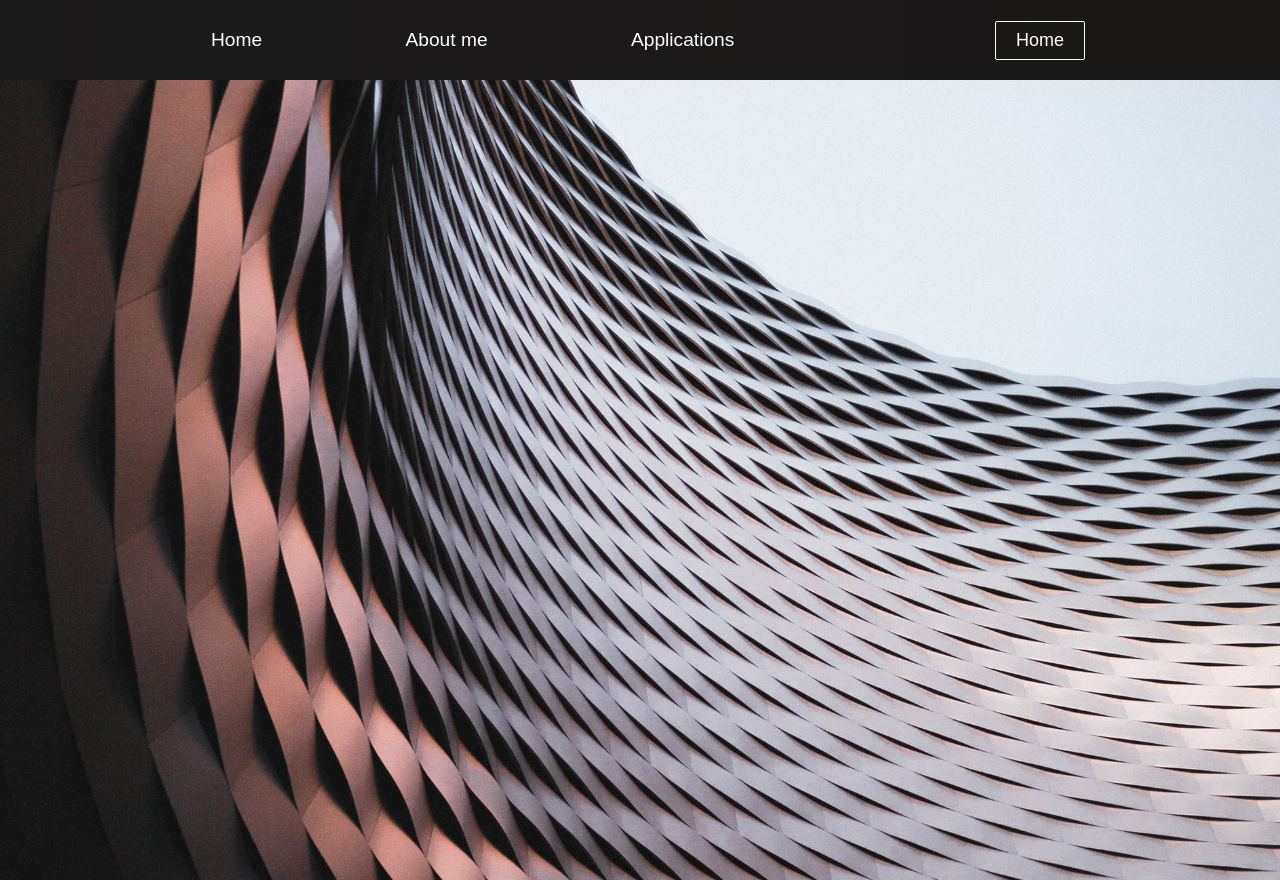
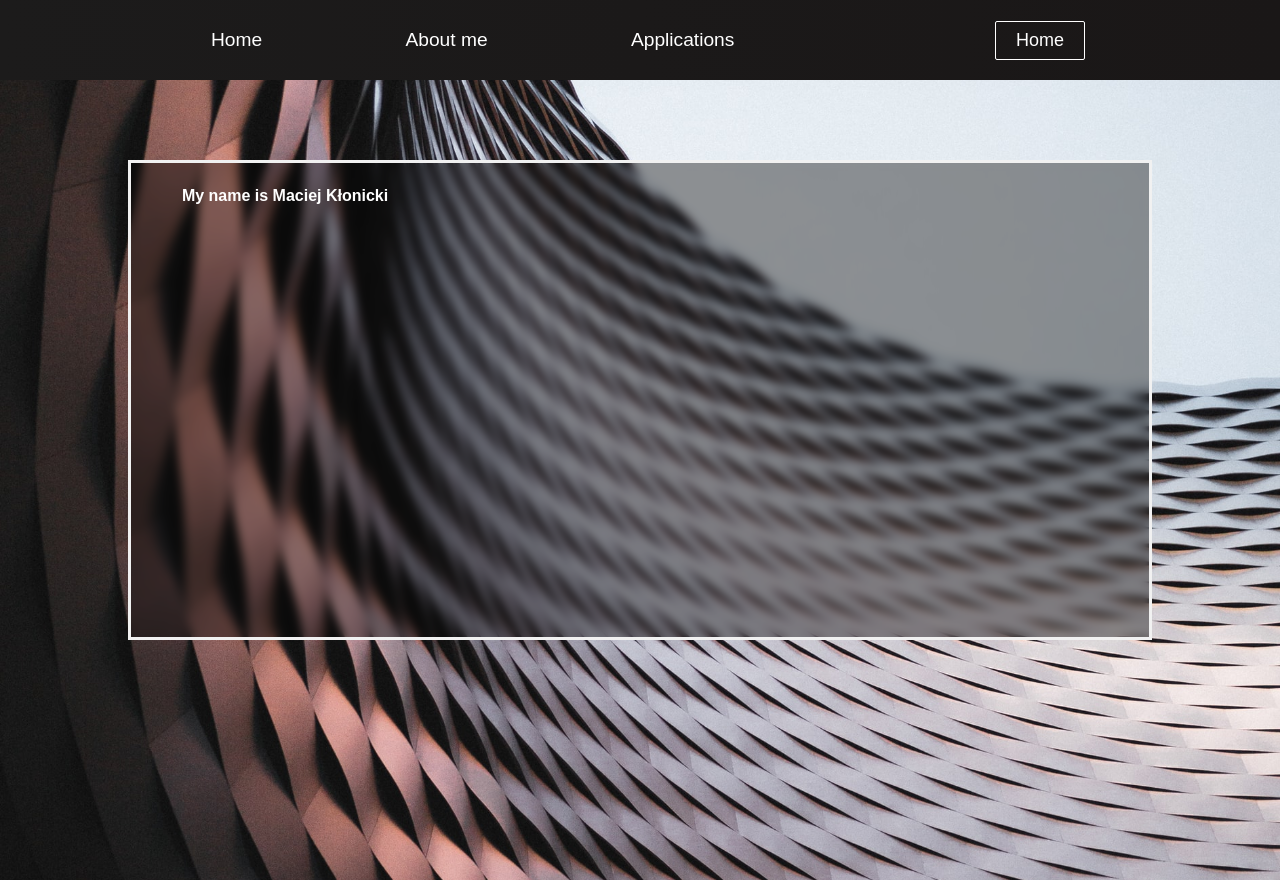
Before and after one commit to MaciejKlonicki/MyPortfolio, a React (Create React App) app: page /aboutme in a window 1280 px wide. Built offline with nearby package versions, Linux system fonts and the light colour scheme; the HTML template or start-up script is replaced by a standard one.

Commit message:
Fixed problems:)

```diff
--- a/package.json
+++ b/package.json
@@ -10,7 +10,7 @@
     "react": "^17.0.2",
     "react-dom": "^17.0.2",
     "react-router-dom": "^5.3.0",
-    "react-scripts": "5.0.0",
+    "react-scripts": "^5.0.0",
     "web-vitals": "^2.1.4"
   },
   "scripts": {
--- a/src/components/Aboutme.css
+++ b/src/components/Aboutme.css
@@ -3,4 +3,40 @@
     height: 100%;
     position: absolute;
     object-fit: cover;
+
 }
+
+.aboutme-place {
+    background-color: rgb(0,0,0); /* Fallback color */
+    background-color: rgba(0,0,0, 0.4); /* Black w/opacity/see-through */
+    color: white;
+    font-weight: bold;
+    border: 3px solid #f1f1f1;
+    position: absolute;
+    top: 50%;
+    left: 50%;
+    transform: translate(-50%, -50%);
+    z-index: 2;
+    width: 80%;
+    height: 60%;
+    padding: 20px;
+    text-align: center;
+    backdrop-filter: blur(5px);
+}
+
+.bg-image {
+  filter: blur(8px);
+  -webkit-filter: blur(8px);
+  height: 100%;
+  background-position: center;
+  background-repeat: no-repeat;
+  background-size: cover;
+}
+
+
+ .text-on-image > p {
+    position: absolute;
+    left: 5%;
+    top: 5%;
+    font-family: 'Arial';
+  }
--- a/src/components/Aboutme.js
+++ b/src/components/Aboutme.js
@@ -5,22 +5,31 @@ import './Aboutme.css'
 function Aboutme() {
   return (
     <div>
-      <img
-      src='/images/z1.jpg'
-      alt='background-foto'
-      className='aboutme-image'
-      >
-      </img>
+      <BackImage />
+      <Card />
     </div>
   )
 }
 
-// function Card(props){
-//   return (
-//     <div>
+function BackImage() {
+  return (
+      <img className='aboutme-image' src={"/images/z1.jpg"}/>
+  )
+}
 
-//     </div>
-//   )
-// }
+function Card(props){
+  return (
+    <div className= 'aboutme-place'>
+      <div>
+      <img
+        className='bg-image'
+        />
+      </div>
+      <div class='text-on-image'>
+             <p> My name is Maciej Kłonicki </p>
+          </div>
+    </div>
+  )
+}
 
 export default Aboutme
--- a/src/components/Applications.css
+++ b/src/components/Applications.css
@@ -37,10 +37,9 @@
     }
 
     .video {
+      width: auto;
+      height: auto;
+      position: absolute;
       object-fit: cover;
-      width: 100%;
-      height: 100%;
-      position: fixed;
-      z-index: -1;
     }
   }
--- a/src/components/Body.css
+++ b/src/components/Body.css
@@ -2,7 +2,7 @@ video {
     object-fit: cover;
     width: 100%;
     height: 100%;
-    position: absolute;
+    position: fixed;
     z-index: -1;
   }
 
```
Also changed, not shown: 1 other file (tests, documents, lock files or other folders).
